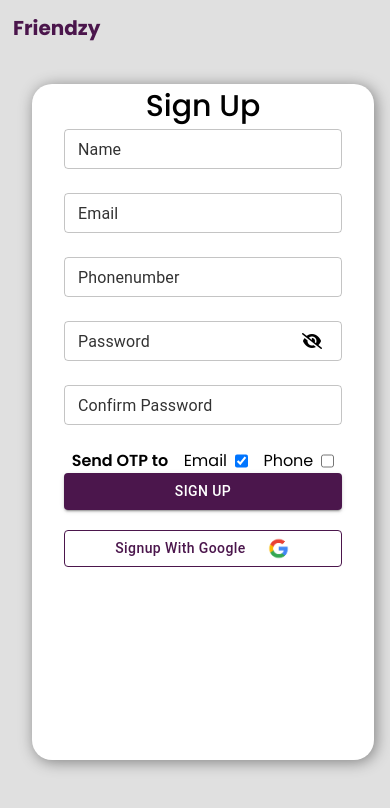
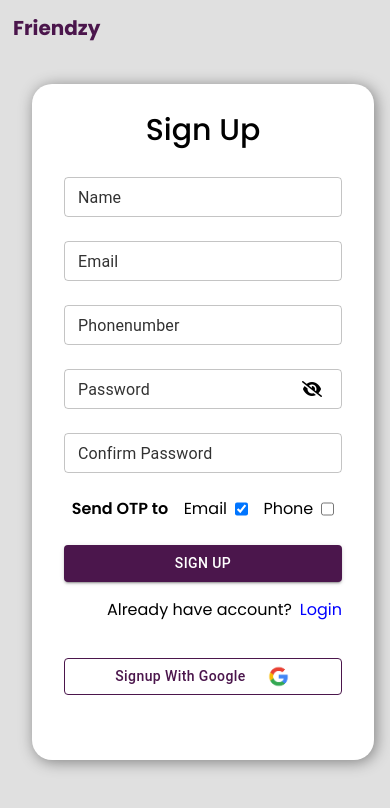
Before and after one commit to adarshjithu/SocialmediaApp, a React (Vite) app in the folder frontend/: page /signup in a window 390 px wide. Shown: the top 808 px of the page. Built offline with nearby package versions, Linux system fonts and the light colour scheme; no server answers; a web font is replaced by a local one.

Commit message:
again design edite

```diff
--- a/frontend/src/Pages/User/Signup/Signup.tsx
+++ b/frontend/src/Pages/User/Signup/Signup.tsx
@@ -91,7 +91,7 @@ function Signup() {
 
             <div className="bg-white h-[80vh] md:h-[500px] sm:h-[500px]   w-[768px] rounded-[20px] flex m-4 shadow-[2px_2px_15px_grey]">
                 <div className="left h-[100%] ">
-                    <div className="flex justify-center items-center mt-[45] md:mt-[0px]">
+                    <div className="flex justify-center items-center mt-6 mb-6 md:mb-[0px] md:mt-[0px]">
                         <h1 className="text-[30px] font-medium">Sign Up</h1>
                     </div>
 
@@ -194,7 +194,7 @@ function Signup() {
                                 {error.confirmpassword ? error.confirmpassword : ""}
                             </span>
 
-                            <div className="flex flex-row justify-around">
+                            <div className="flex flex-row justify-around mb-6 md:mb-0">
                                 <h3 className="font-semibold">Send OTP to </h3>
                                 <div className="flex flex-row">
                                     <h4 className="mr-2">Email </h4>
@@ -226,6 +226,12 @@ function Signup() {
                             >
                                 SIGN UP
                             </Button>
+                            <div className="w-[100%] forget mt-4 mb-4 md:hidden">
+                                <span onClick={() => navigate("/signup")}>
+                                    Already have account?
+                                    <span className="text-[blue] cursor-pointer ml-2">Login</span>
+                                </span>
+                            </div>
                             <Button
                                 style={{ textTransform: "none" }}
                                 variant="outlined"
@@ -234,6 +240,7 @@ function Signup() {
                             >
                                 Signup With Google <GoogleIcon />
                             </Button>
+
                         </div>
                     </form>
                 </div>
@@ -245,7 +252,7 @@ function Signup() {
                     <div className="flex justify-center items-center mt-10 flex-col ">
                         <h1 className="text-[40px] font-medium text-white">Welcome </h1>
                         <div className=" w-[65%]">
-                            <img src="public\Images\login2-removebg-preview.png" alt="" />
+                            <img src="/Images/login2-removebg-preview.png" alt="" />
                         </div>
                         <div className="">
                             <h3 className={` text-[19px] mt-[20px]`} style={{ color: `${theme.textColor}` }}>
```
